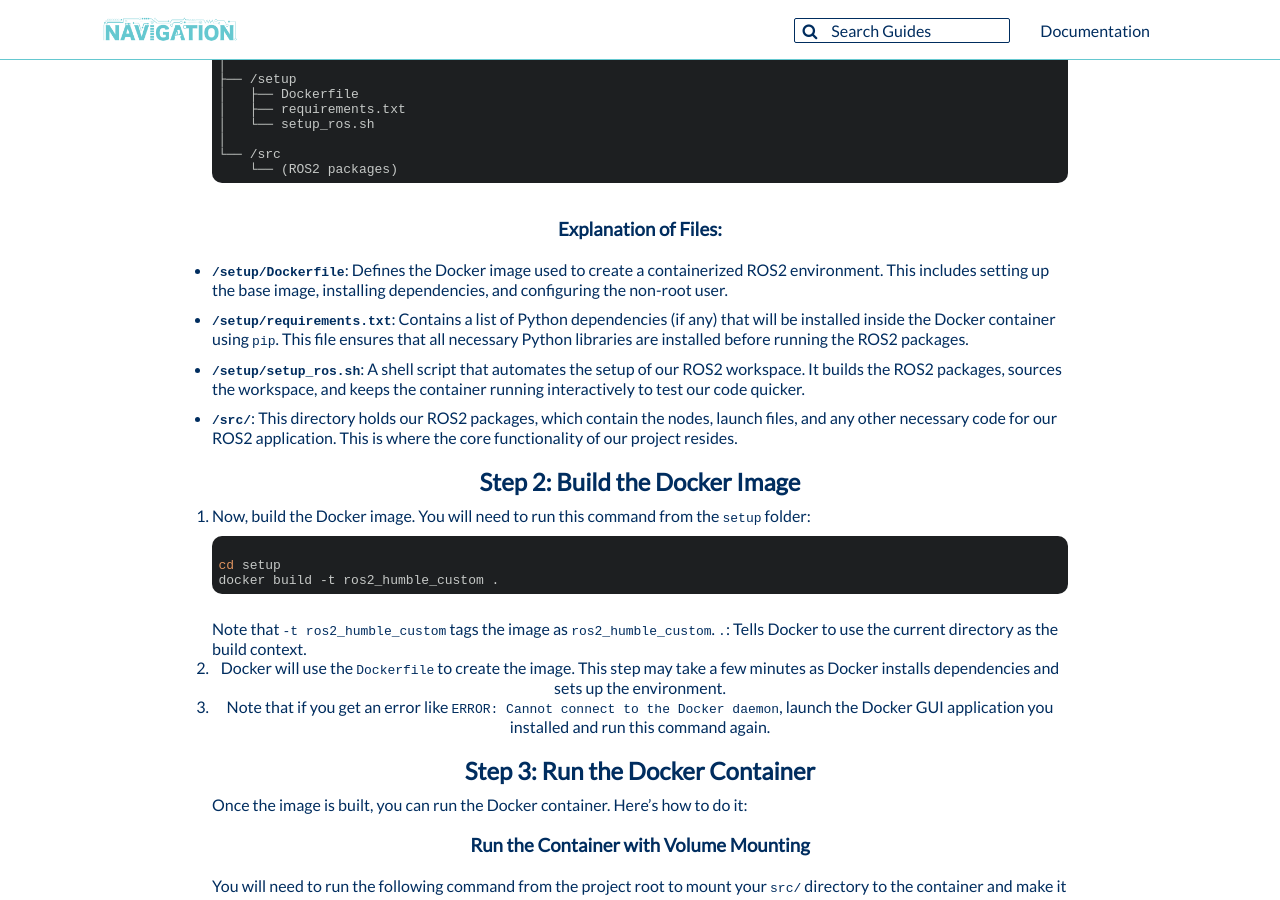
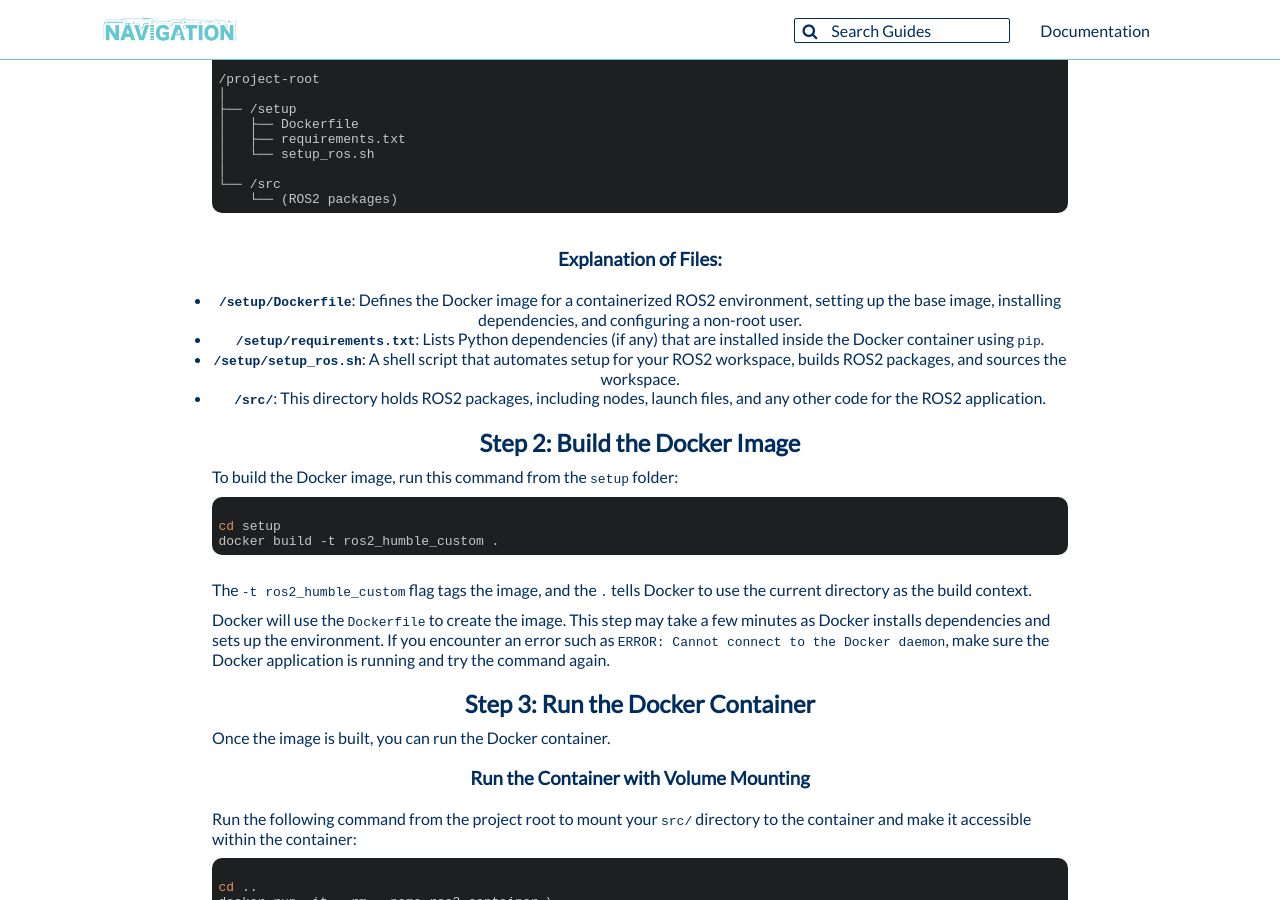
Before and after one commit to CUSail-Navigation/intrasite, a Jekyll site: the page built from _posts/2024-11-08-rossetup.md, in a window 1280 px wide and 900 px high, scrolled down 790 px. Built offline with Jekyll 4.4.1, drawn with Linux system fonts in a browser that asks for light colours; some of the changed text lies outside the part shown.

Commit message:
Further beautification

````diff
--- a/_posts/2024-11-08-rossetup.md
+++ b/_posts/2024-11-08-rossetup.md
@@ -12,42 +12,45 @@ title: Setting Up ROS
 
 # Dockerized ROS2 Sailbot Setup
 
-This tutorial will guide you through the steps to clone a ROS2 project repository via SSH, build a Docker image, and run it in a Docker container. By the end, you'll have a fully functional Docker environment set up for your ROS2 project.
+This tutorial will guide you through cloning a ROS2 project repository via SSH, building a Docker image, and running it in a Docker container. By the end, you’ll have a fully functional Docker environment for your ROS2 project.
 
 ---
 
 ## Prerequisites
-Before we start **Docker** is installed on your machine. You can download Docker Desktop [here](https://www.docker.com/products/docker-desktop). Additionally, you should have **SSH keys** set up and added to your GitHub account. If not, follow [GitHub's guide on SSH key setup](https://docs.github.com/en/authentication/connecting-to-github-with-ssh/about-ssh).
+
+Before starting, ensure you have **Docker** installed on your machine. You can download Docker Desktop [here](https://www.docker.com/products/docker-desktop). Additionally, make sure **SSH keys** are set up and added to your GitHub account. If not, follow [GitHub's guide on SSH key setup](https://docs.github.com/en/authentication/connecting-to-github-with-ssh/about-ssh).
 
 ---
 
 ## Step 1: Clone the Repository via SSH
 
-1. Open your terminal and navigate to the directory where you want to clone the repository.
+First, open your terminal and navigate to the directory where you want to clone the repository:
 
-   <pre>
-   <code class="bash">
-   cd ~/path/to/your/workspace
-   </code>
-   </pre>
+<pre>
+<code class="bash">
+cd ~/path/to/your/workspace
+</code>
+</pre>
 
-2. Clone the repository using SSH. Replace the SSH URL with the correct URL for your repository:
+Next, clone the repository using SSH. Replace the SSH URL with the correct URL for your repository:
 
-   <pre>
-   <code class="bash">
-   git clone git@github.com:CUSail-Navigation/sailbot.git
-   </code>
-   </pre>
+<pre>
+<code class="bash">
+git clone git@github.com:CUSail-Navigation/sailbot.git
+</code>
+</pre>
 
-   This will create a directory with the project files. Navigate to this directory:
+This creates a directory with the project files. Navigate to this directory:
 
-   <pre>
-   <code class="bash">
-   cd sailbot
-   </code>
-   </pre>
+<pre>
+<code class="bash">
+cd sailbot
+</code>
+</pre>
 
-Before building the Docker image, let's quickly go over the project structure. Your project has two main directories: `setup/` and `src/`. The `setup/` folder contains the `Dockerfile`, `requirements.txt`, and `setup_ros.sh` script used to configure your ROS2 environment in Docker. The `src/` folder holds all your ROS2 packages and code.
+Before building the Docker image, let’s go over the project structure. Your project has two main directories, `setup/` and `src/`.
+
+The `setup/` folder contains the `Dockerfile`, `requirements.txt`, and `setup_ros.sh` script to configure your ROS2 environment in Docker. The `src/` folder holds all your ROS2 packages and code.
 
 Here’s the file structure of the project:
 
@@ -65,44 +68,39 @@ Here’s the file structure of the project:
 </code>
 </pre>
 
+### Explanation of Files:
 
-### **Explanation of Files:**
-
-- **`/setup/Dockerfile`**: Defines the Docker image used to create a containerized ROS2 environment. This includes setting up the base image, installing dependencies, and configuring the non-root user.
-
-- **`/setup/requirements.txt`**: Contains a list of Python dependencies (if any) that will be installed inside the Docker container using `pip`. This file ensures that all necessary Python libraries are installed before running the ROS2 packages.
-
-- **`/setup/setup_ros.sh`**: A shell script that automates the setup of our ROS2 workspace. It builds the ROS2 packages, sources the workspace, and keeps the container running interactively to test our code quicker.
-
-- **`/src/`**: This directory holds our ROS2 packages, which contain the nodes, launch files, and any other necessary code for our ROS2 application. This is where the core functionality of our project resides.
+- **`/setup/Dockerfile`**: Defines the Docker image for a containerized ROS2 environment, setting up the base image, installing dependencies, and configuring a non-root user.
+- **`/setup/requirements.txt`**: Lists Python dependencies (if any) that are installed inside the Docker container using `pip`.
+- **`/setup/setup_ros.sh`**: A shell script that automates setup for your ROS2 workspace, builds ROS2 packages, and sources the workspace.
+- **`/src/`**: This directory holds ROS2 packages, including nodes, launch files, and any other code for the ROS2 application.
 
 ---
 
 ## Step 2: Build the Docker Image
 
-1. Now, build the Docker image. You will need to run this command from the `setup` folder:
+To build the Docker image, run this command from the `setup` folder:
 
-   <pre>
-   <code class="bash">
-   cd setup
-   docker build -t ros2_humble_custom .
-   </code>
-   </pre>
+<pre>
+<code class="bash">
+cd setup
+docker build -t ros2_humble_custom .
+</code>
+</pre>
 
-   Note that `-t ros2_humble_custom` tags the image as `ros2_humble_custom`. `.`: Tells Docker to use the current directory as the build context.
+The `-t ros2_humble_custom` flag tags the image, and the `.` tells Docker to use the current directory as the build context.
 
-2. Docker will use the `Dockerfile` to create the image. This step may take a few minutes as Docker installs dependencies and sets up the environment.
-3. Note that if you get an error like `ERROR: Cannot connect to the Docker daemon`, launch the Docker GUI application you installed and run this command again.
+Docker will use the `Dockerfile` to create the image. This step may take a few minutes as Docker installs dependencies and sets up the environment. If you encounter an error such as `ERROR: Cannot connect to the Docker daemon`, make sure the Docker application is running and try the command again.
 
 ---
 
 ## Step 3: Run the Docker Container
 
-Once the image is built, you can run the Docker container. Here's how to do it:
+Once the image is built, you can run the Docker container.
 
-### **Run the Container with Volume Mounting**
+### Run the Container with Volume Mounting
 
-You will need to run the following command from the project root to mount your `src/` directory to the container and make it accessible from within the container, use the following command:
+Run the following command from the project root to mount your `src/` directory to the container and make it accessible within the container:
 
 <pre>
 <code class="bash">
@@ -113,18 +111,17 @@ docker run -it --rm --name ros2_container \
 </code>
 </pre>
 
-**Explanation**:
-<div style="text-align: left;">
-- `-it`: Runs the container interactively, allowing you to enter commands.
-- `--rm`: Automatically removes the container when it exits.
-- `--name ros2_container`: Names the container `ros2_container`.
-- `-v $(pwd)/src:/home/ros2_user/ros2_ws/src`: Mounts the `src/` directory from your host machine into the container at `/home/ros2_user/ros2_ws/src`.
-- `ros2_humble_custom`: The name of the Docker image you built in Step 3.
-</div>
+Explanation of the options:
 
-### **Run a ROS Node**
+- `-it` runs the container interactively, allowing you to enter commands.
+- `--rm` automatically removes the container when it exits.
+- `--name ros2_container` names the container.
+- `-v $(pwd)/src:/home/ros2_user/ros2_ws/src` mounts the `src/` directory from your host machine into the container at `/home/ros2_user/ros2_ws/src`.
+- `ros2_humble_custom` specifies the Docker image you built.
 
-To test that everything is working, you can run a ROS node from your workspace:
+### Run a ROS Node
+
+To verify everything is working, you can run a ROS node from your workspace:
 
 <pre>
 <code class="bash">
@@ -132,13 +129,13 @@ ros2 launch sailboat_launch sailboat.launch.py
 </code>
 </pre>
 
-Note that this should fail trying to open the serial ports with a verbose error output, one line of which should look something like ```[airmar-1] serial.serialutil.SerialException: [Errno 2] could not open port /dev/ttyACM0: [Errno 2] No such file or directory: '/dev/ttyACM0'```
+This command should fail with a verbose error if it attempts to open serial ports that don’t exist, such as: `[airmar-1] serial.serialutil.SerialException: [Errno 2] could not open port /dev/ttyACM0: [Errno 2] No such file or directory: '/dev/ttyACM0'`.
 
 ---
 
 ## Step 4: Stopping the Container
 
-To exit the container, press `Ctrl+D` or type `exit`. If you used the `--rm` flag, the container will automatically be removed after you exit. If you want to keep the container running in the background, remove the `--rm` flag and instead use the `-d` flag for detached mode:
+To exit the container, press `Ctrl+D` or type `exit`. If you used the `--rm` flag, the container will automatically be removed after you exit. To keep the container running in the background, remove the `--rm` flag and use the `-d` flag for detached mode:
 
 <pre>
 <code class="bash">
@@ -152,11 +149,11 @@ docker run -d --name ros2_container \
 
 ## Step 5: Understanding our Software Development Lifecycle (SDLC) Process
 
-In this setup, the development process follows a typical Software Development Lifecycle (SDLC) workflow, where you write and test your code iteratively.
+This setup follows a typical Software Development Lifecycle (SDLC) where you write and test code iteratively.
 
-To develop code for your ROS2 project, you will work within the `sailbot/src` directory, which contains all ROS2 packages, nodes, launch files, and configurations. You can use any IDE or text editor you prefer, such as VS Code, PyCharm, or Sublime Text, to edit and manage code in this directory, with changes saved locally on your machine.
+To develop code, work within the `sailbot/src` directory. This directory contains all ROS2 packages, nodes, launch files, and configurations. You can use any IDE or text editor, such as VS Code or PyCharm, to edit and manage code in this directory.
 
-Testing your code is straightforward. After making changes, you don’t need to manually copy files into the container because the Docker setup automatically mounts the `sailbot/src` directory into the container. To start testing, run the Docker image with the command below:
+For testing, changes in `sailbot/src` are automatically available in the container because Docker mounts the directory. Start testing by running the Docker image with this command:
 
 <pre>
 <code class="bash">
@@ -166,9 +163,9 @@ ros2_humble_custom
 </code>
 </pre>
 
-This command launches the Docker container, mounts the `src` directory, and builds the workspace inside the container. From there, you can run any ROS2 nodes for testing.
+This command launches the Docker container, mounts the `src` directory, and builds the workspace inside the container. From there, you can run any ROS2 nodes to test your code.
 
-Live changes made in the local `sailbot/src` directory will automatically reflect in the Docker container. However, when changes are made to the code, you may need to rebuild your ROS2 workspace inside the container. To do so, use:
+Any changes made in `sailbot/src` are reflected automatically in the container. However, you may need to rebuild your ROS2 workspace inside the container. To do this, run:
 
 <pre>
 <code class="bash">
@@ -184,10 +181,13 @@ source install/setup.bash
 </code>
 </pre>
 
-If you need to open a second terminal within the same container to run concurrent processes, use the following command:
+If you need to open a second terminal within the same container for concurrent processes, use this command:
 
 <pre>
 <code class="bash">
 docker exec -it ros2_container
 </code>
 </pre>
+---
+
+This setup provides a consistent environment where dependencies and tools are isolated within the container, allowing you to develop and test your ROS2 project smoothly.
````
